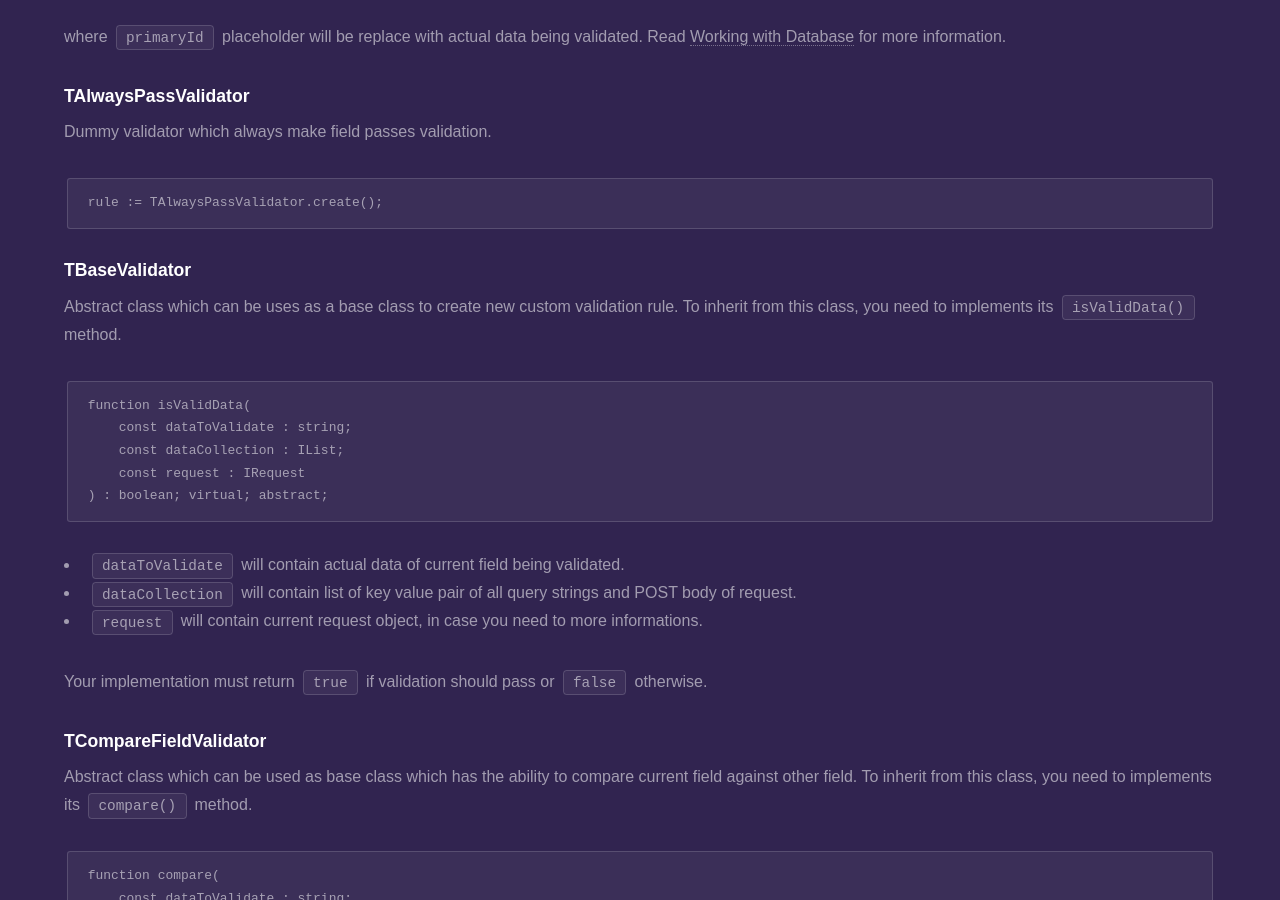
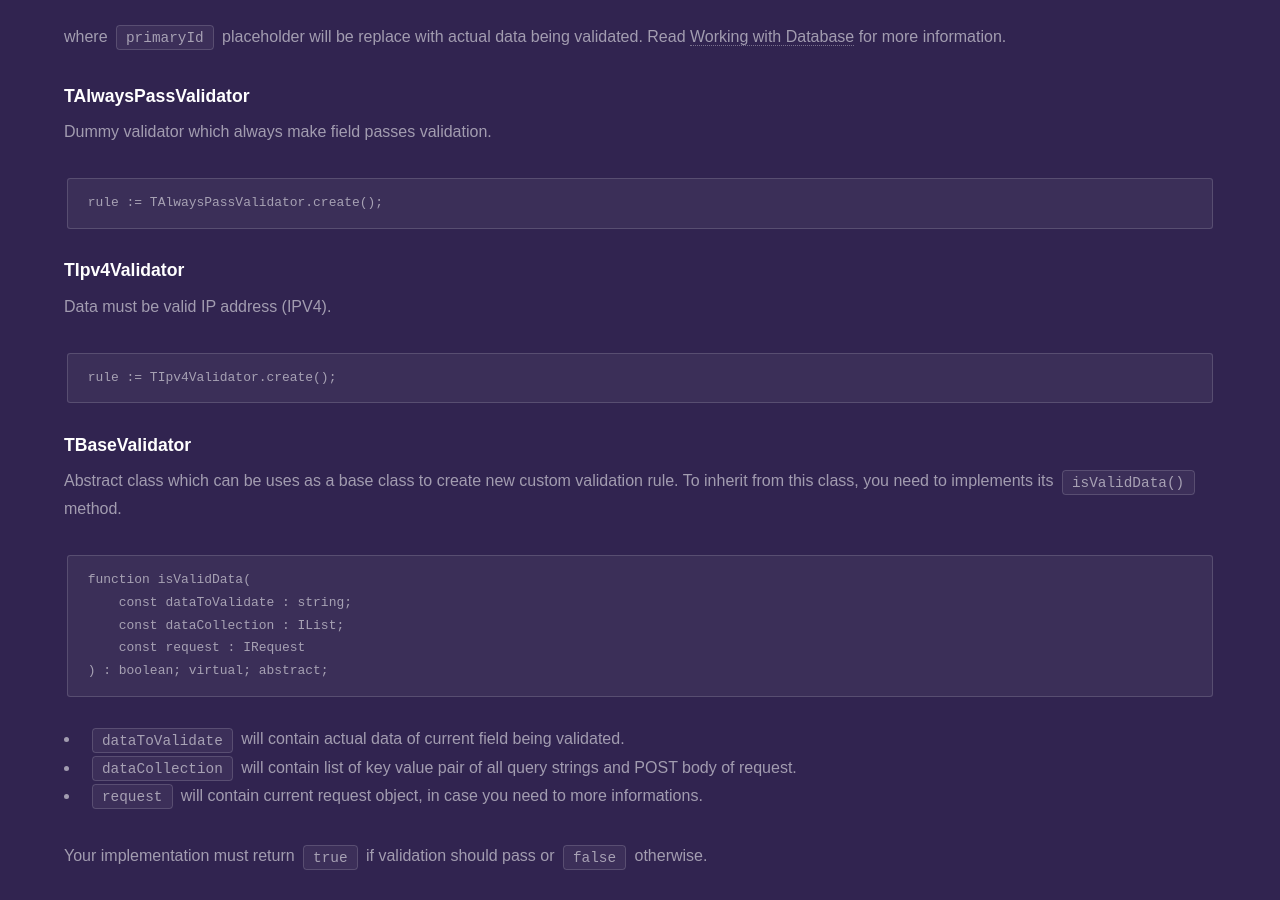
Before and after one commit to fanoframework/fanoframework.github.io, a Jekyll site: the page built from security/form-validation/built-in-validation-rules/index.md, in a window 1280 px wide and 900 px high, scrolled down 13520 px. Built offline with Jekyll 4.4.1, drawn with Linux system fonts in a browser that asks for light colours; our own code applies the rules of GitHub Pages for plain Markdown files.

Commit message:
add IP validation rule documentation

````diff
--- a/security/form-validation/built-in-validation-rules/index.md
+++ b/security/form-validation/built-in-validation-rules/index.md
@@ -578,6 +578,14 @@ Dummy validator which always make field passes validation.
 rule := TAlwaysPassValidator.create();
 ```
 
+### TIpv4Validator
+
+Data must be valid IP address (IPV4).
+
+```
+rule := TIpv4Validator.create();
+```
+
 ### TBaseValidator
 
 Abstract class which can be uses as a base class to create new custom validation rule. To inherit from this class, you need to implements its `isValidData()` method.
````
